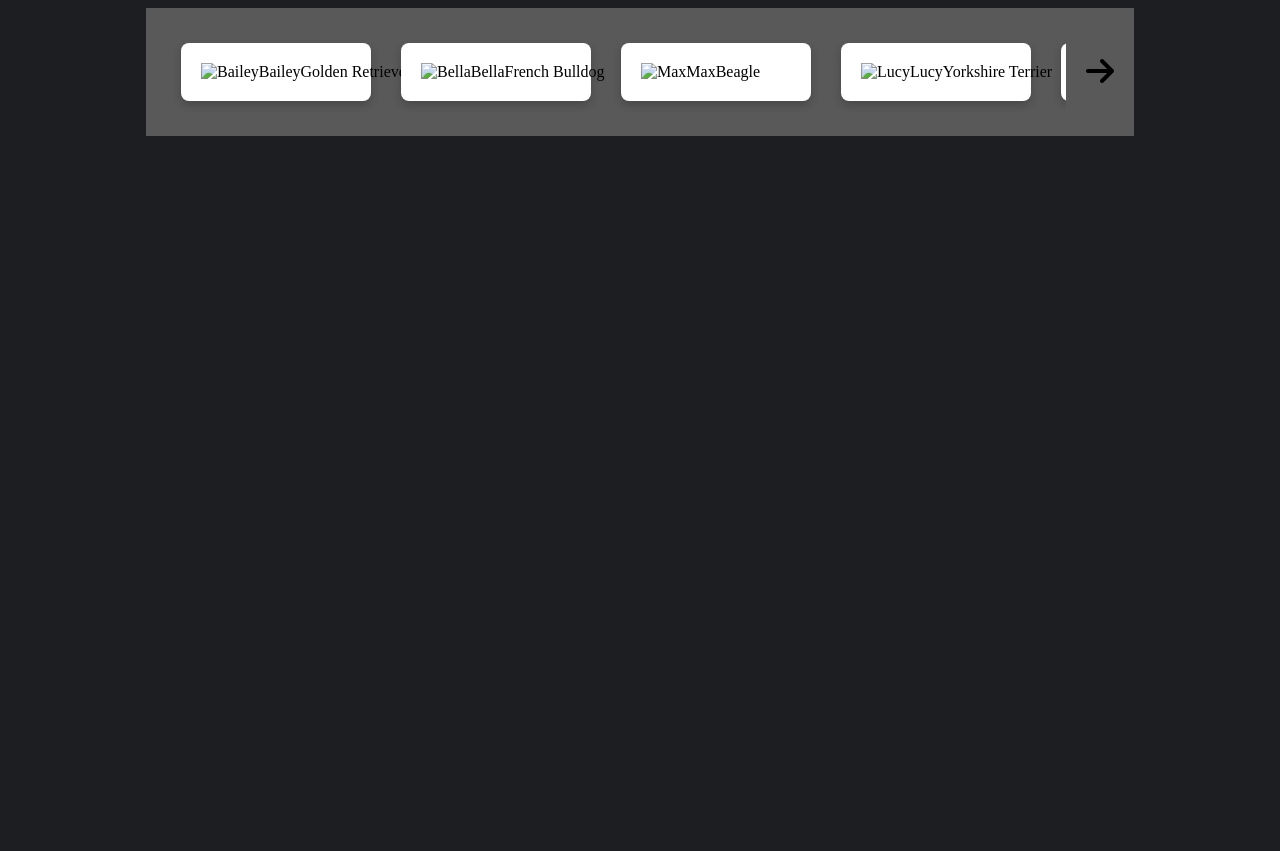
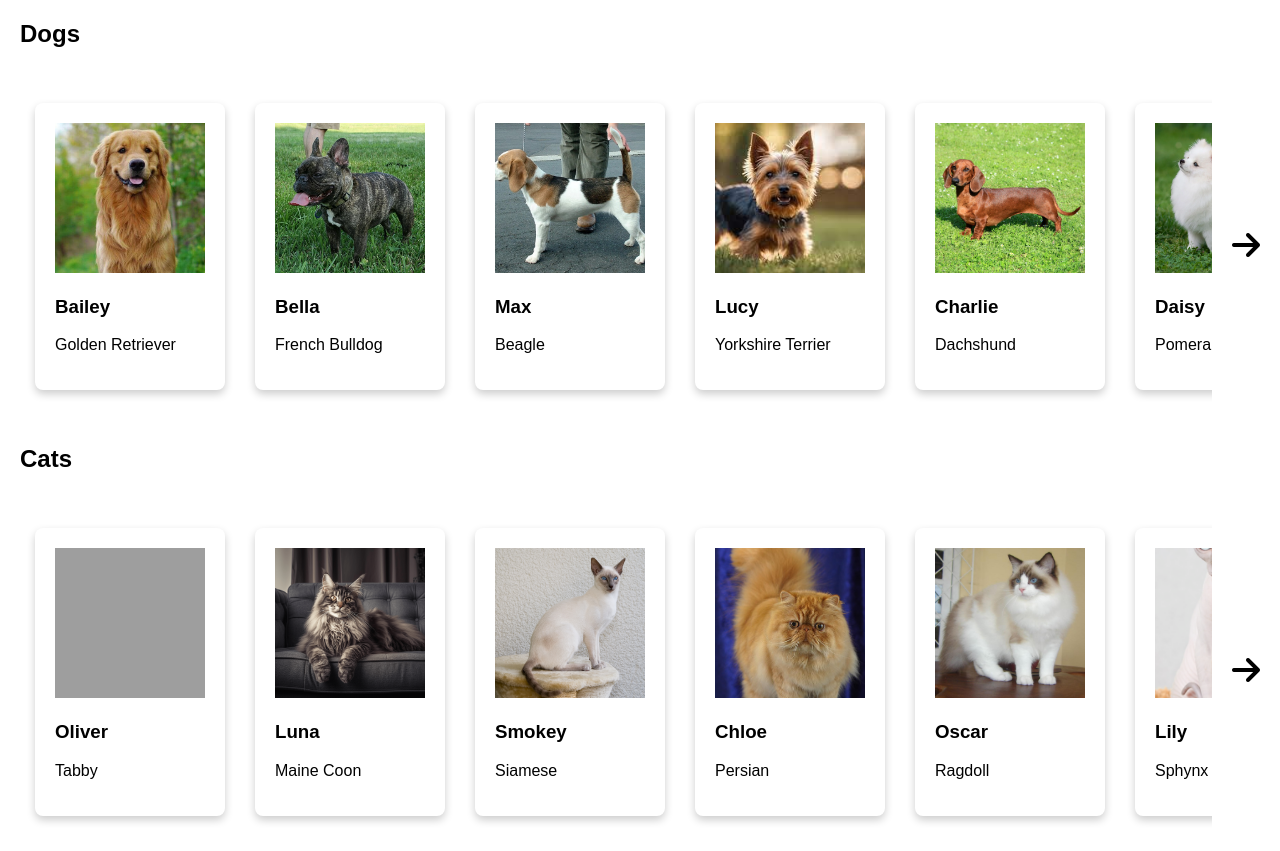
Before and after one commit to ngpal/animal-shelter-website, a plain HTML site: page pages/petspace.html in a window 1280 px wide. Before the commit the page ends 800 px from the top, so only its background shows below. Drawn offline with Linux system fonts and the light colour scheme; grey boxes are pictures that could not be loaded.

Commit message:
dog and cat sliders added

```diff
--- a/css/petspace.css
+++ b/css/petspace.css
@@ -1,14 +1,19 @@
-/* styles.css */
+html,
 body {
-  background: #1D1E22;
+    margin: 0;
+    padding: 0;
+    font-family: Arial, sans-serif;
 }
+
 .section-container {
-  max-width: 75%;
-  background: #595959;
     margin: auto;
     padding: 20px;
     display: flex;
-  align-items: center; /* Align the scroll icon vertically */
+    align-items: center;
+}
+
+.subheader {
+    padding-left: 20px;
 }
 
 .product-list-container {
@@ -36,23 +41,6 @@ body {
     background: #fff;
 }
 
-.new-badge {
-  position: absolute;
-  top: 5px;
-  left: 5px;
-  background-color: #FF5733;
-  color: white;
-  padding: 5px;
-  border-radius: 3px;
-  font-size: 0.8em;
-}
-
-.product-card img {
-  width: 100%;
-  height: auto;
-}
-
-/* Style scrollbar for Chrome, Safari, and Opera */
 .product-list-container::-webkit-scrollbar {
     width: 5px;
     height: 5px;
@@ -73,7 +61,13 @@ body {
 .scroll-icon {
     font-size: 2em;
     cursor: pointer;
-  margin-left: 20px; /* Spacing between the container and the arrow */
+    margin-left: 20px;
+}
+
+.product-card > img {
+    width: 150px;
+    height: 150px;
+    object-fit: cover;
 }
 
 @media screen and (max-width: 600px) {
--- a/pages/petspace.html
+++ b/pages/petspace.html
@@ -1,70 +1,32 @@
 <!DOCTYPE html>
 <html lang="en">
     <head>
-  <meta charset="UTF-8">
+        <meta charset="UTF-8" />
         <title>Horizontal Scroll for Products</title>
-  <link rel="stylesheet" href="https://cdnjs.cloudflare.com/ajax/libs/font-awesome/6.0.0-beta3/css/all.min.css">
-  <link rel="stylesheet" href="../css/petspace.css">
+        <link
+            rel="stylesheet"
+            href="https://cdnjs.cloudflare.com/ajax/libs/font-awesome/6.0.0-beta3/css/all.min.css"
+        />
+        <link rel="stylesheet" href="../css/petspace.css" />
         <script src="../scripts/petspace.js"></script>
     </head>
     <body>
+        <h2 class="subheader">Dogs</h2>
         <section class="section-container">
             <div class="product-list-container">
-      <div class="product-list" id="productList">
-        <!-- <div class="product-card">
-          <img src="https://source.unsplash.com/random/150x150?sig=1" alt="Product 1 Image">
-          <h3>Product 1</h3>
-          <p>This is product 1.</p>
-        </div>
-
-        <div class="product-card">
-          <img src="https://source.unsplash.com/random/150x150?sig=2" alt="Product 2 Image">
-          <h3>Product 2</h3>
-          <p>This is product 2.</p>
-        </div>
-
-      </div> class="product-card">
-          <div class="new-badge">New</div>
-          <img src="https://source.unsplash.com/random/150x150?sig=3" alt="Product 3 Image">
-          <h3>Product 3</h3>
-          <p>This is product 3.</p>
-        </div>
-        <div class="product-card">
-          <img src="https://source.unsplash.com/random/150x150?sig=4" alt="Product 4 Image">
-          <h3>Product 4</h3>
-          <p>This is product 4.</p>
-        </div>
-        <div class="product-card">
-          <img src="https://source.unsplash.com/random/150x150?sig=5" alt="Product 5 Image">
-          <h3>Product 5</h3>
-          <p>This is product 5.</p>
-        </div>
-        <div class="product-card">
-          <div class="new-badge">New</div>
-          <img src="https://source.unsplash.com/random/150x150?sig=6" alt="Product 6 Image">
-          <h3>Product 6</h3>
-          <p>This is product 6.</p>
-        </div>
-        <div class="product-card">
-          <img src="https://source.unsplash.com/random/150x150?sig=7" alt="Product 7 Image">
-          <h3>Product 7</h3>
-          <p>This is product 7.</p>
-        </div>
-        <div class="product-card">
-          <img src="https://source.unsplash.com/random/150x150?sig=8" alt="Product 8 Image">
-          <h3>Product 8</h3>
-          <p>This is product 8.</p>
-        </div>
-        <div class="product-card">
-          <img src="https://source.unsplash.com/random/150x150?sig=9" alt="Product 9 Image">
-          <h3>Product 9</h3>
-          <p>This is product 9.</p>
-        </div> -->
-      </div>
+                <div class="product-list" id="dogList"></div>
             </div>
             <div id="scrollRight" class="scroll-icon">
                 <i class="fas fa-arrow-right"></i>
             </div>
+        </section>
+        <h2 class="subheader">Cats</h2>
+        <section class="section-container">
+            <div class="product-list-container" id="catListContainer">
+                <div class="product-list" id="catList"></div>
+            </div>
+            <div id="scrollRight" class="scroll-icon">
+                <i class="fas fa-arrow-right"></i>
             </div>
         </section>
     </body>
--- a/sampledata.json
+++ b/sampledata.json
@@ -5,70 +5,70 @@
             "sex": "Male",
             "birthday": "2022-08-21",
             "breed": "Golden Retriever",
-            "image": "./images/dogs/golden-retriever.jpg"
+            "image": "../images/dogs/golden-retriever.jpg"
         },
         {
             "name": "Bella",
             "sex": "Female",
             "birthday": "2023-11-10",
             "breed": "French Bulldog",
-            "image": "./images/dogs/french-bulldog.jpg"
+            "image": "../images/dogs/french-bulldog.jpg"
         },
         {
             "name": "Max",
             "sex": "Male",
             "birthday": "2021-04-12",
             "breed": "Beagle",
-            "image": "./images/dogs/beagle.jpg"
+            "image": "../images/dogs/beagle.jpg"
         },
         {
             "name": "Lucy",
             "sex": "Female",
             "birthday": "2022-02-07",
             "breed": "Yorkshire Terrier",
-            "image": "./images/dogs/yorkshire-terrier.jpg"
+            "image": "../images/dogs/yorkshire-terrier.jpg"
         },
         {
             "name": "Charlie",
             "sex": "Male",
             "birthday": "2020-09-29",
             "breed": "Dachshund",
-            "image": "./images/dogs/dachshund.jpg"
+            "image": "../images/dogs/dachshund.jpg"
         },
         {
             "name": "Daisy",
             "sex": "Female",
             "birthday": "2023-05-18",
             "breed": "Pomeranian",
-            "image": "./images/dogs/pomeranian.webp"
+            "image": "../images/dogs/pomeranian.webp"
         },
         {
             "name": "Cooper",
             "sex": "Male",
             "birthday": "2021-06-03",
             "breed": "Rottweiler",
-            "image": "./images/dogs/rottweiler.webp"
+            "image": "../images/dogs/rottweiler.webp"
         },
         {
             "name": "Ruby",
             "sex": "Female",
             "birthday": "2022-12-24",
             "breed": "Doberman Pinscher",
-            "image": "./images/dogs/doberman-pinscher.webp"
+            "image": "../images/dogs/doberman-pinscher.webp"
         },
         {
             "name": "Rocky",
             "sex": "Male",
             "birthday": "2020-03-06",
             "breed": "Bulldog",
-            "image": "./images/dogs/bulldog.jpeg"
+            "image": "../images/dogs/bulldog.jpeg"
         },
         {
             "name": "Maggie",
             "sex": "Female",
             "birthday": "2023-09-01",
             "breed": "Australian Shepherd",
-            "image": "./images/dogs/australian-shepherd.jpeg"
+            "image": "../images/dogs/australian-shepherd.jpeg"
         }
     ],
     "cats": [
@@ -77,70 +77,70 @@
             "sex": "Male",
             "birthday": "2021-01-17",
             "breed": "Tabby",
-            "image": "./images/cats/tabby.jpeg"
+            "image": "../images/cats/tabby.jpeg"
         },
         {
             "name": "Luna",
             "sex": "Female",
             "birthday": "2022-06-20",
             "breed": "Maine Coon",
-            "image": "./images/cats/maine-coon.png"
+            "image": "../images/cats/maine-coon.png"
         },
         {
             "name": "Smokey",
             "sex": "Male",
             "birthday": "2020-10-14",
             "breed": "Siamese",
-            "image": "./images/cats/siamese.jpeg"
+            "image": "../images/cats/siamese.jpeg"
         },
         {
             "name": "Chloe",
             "sex": "Female",
             "birthday": "2023-04-04",
             "breed": "Persian",
-            "image": "./images/cats/persian.jpeg"
+            "image": "../images/cats/persian.jpeg"
         },
         {
             "name": "Oscar",
             "sex": "Male",
             "birthday": "2021-05-31",
             "breed": "Ragdoll",
-            "image": "./images/cats/ragdoll.jpeg"
+            "image": "../images/cats/ragdoll.jpeg"
         },
         {
             "name": "Lily",
             "sex": "Female",
             "birthday": "2022-11-23",
             "breed": "Sphynx",
-            "image": "./images/cats/sphynx.jpg"
+            "image": "../images/cats/sphynx.jpg"
         },
         {
             "name": "Leo",
             "sex": "Male",
             "birthday": "2020-07-08",
             "breed": "British Shorthair",
-            "image": "./images/cats/british-shorthair.jpeg"
+            "image": "../images/cats/british-shorthair.jpeg"
         },
         {
             "name": "Bella",
             "sex": "Female",
             "birthday": "2023-01-28",
             "breed": "Russian Blue",
-            "image": "./images/cats/russian-blue.jpeg"
+            "image": "../images/cats/russian-blue.jpeg"
         },
         {
             "name": "Milo",
             "sex": "Male",
             "birthday": "2021-09-15",
             "breed": "Scottish Fold",
-            "image": "./images/cats/scottish-fold.jpeg"
+            "image": "../images/cats/scottish-fold.jpeg"
         },
         {
             "name": "Sophie",
             "sex": "Female",
             "birthday": "2022-03-12",
             "breed": "Abyssinian",
-            "image": "./images/cats/abyssinian.jpeg"
+            "image": "../images/cats/abyssinian.jpeg"
         }
     ]
 }
--- a/scripts/petspace.js
+++ b/scripts/petspace.js
@@ -2,44 +2,64 @@ let data = null;
 fetch("../sampledata.json").then((response) => {
     response.json().then((sampledata) => {
         const data = sampledata;
-        let list = document.getElementById("productList");
+        populateDogList(data);
+        populateCatList(data);
+    });
+});
+
+let populateDogList = function (data) {
+    let list = document.getElementById("dogList");
     data.dogs.forEach((dog) => {
         let div = document.createElement("div");
         div.className = "product-card";
         let img = document.createElement("img");
         img.src = dog.image;
         img.alt = dog.name;
-            let h3 = document
-                .createElement("h3")
-                .appendChild(document.createTextNode(dog.name));
-            let p = document
-                .createElement("p")
-                .appendChild(document.createTextNode(dog.breed));
-
+        let h3 = document.createElement("h3");
+        h3.innerHTML = dog.name;
+        let p = document.createElement("p");
+        p.innerHTML = dog.breed;
         div.appendChild(img);
         div.appendChild(h3);
         div.appendChild(p);
 
         list.appendChild(div);
     });
+};
+
+let populateCatList = function (data) {
+    let list = document.getElementById("catList");
+    data.cats.forEach((cat) => {
+        let div = document.createElement("div");
+        div.className = "product-card";
+        let img = document.createElement("img");
+        img.src = cat.image;
+        img.alt = cat.name;
+        let h3 = document.createElement("h3");
+        h3.innerHTML = cat.name;
+        let p = document.createElement("p");
+        p.innerHTML = cat.breed;
+        div.appendChild(img);
+        div.appendChild(h3);
+        div.appendChild(p);
+
+        list.appendChild(div);
     });
-});
+};
 
 document.addEventListener("DOMContentLoaded", function () {
-    const scrollRight = document.getElementById("scrollRight");
-    const productListContainer = document.querySelector(
+    const scrollRight = document.getElementsByClassName("scroll-icon");
+
+    Array.from(scrollRight).forEach((scroller) => {
+        const productListContainer = scroller.parentElement.querySelector(
             ".product-list-container"
         );
-
-    console.log("Initial Scroll Left:", productListContainer.scrollLeft);
-
-    scrollRight.addEventListener("click", function () {
-        console.log("Clicked!");
+        scroller.addEventListener("click", function () {
             productListContainer.scrollBy({
                 top: 0,
                 left: 620,
                 behavior: "smooth",
             });
-        console.log("Scroll Left After:", productListContainer.scrollLeft);
         });
     });
+});
```
Also changed, not shown: 1 other file. Lines whose indentation alone changed are shown as unchanged.
